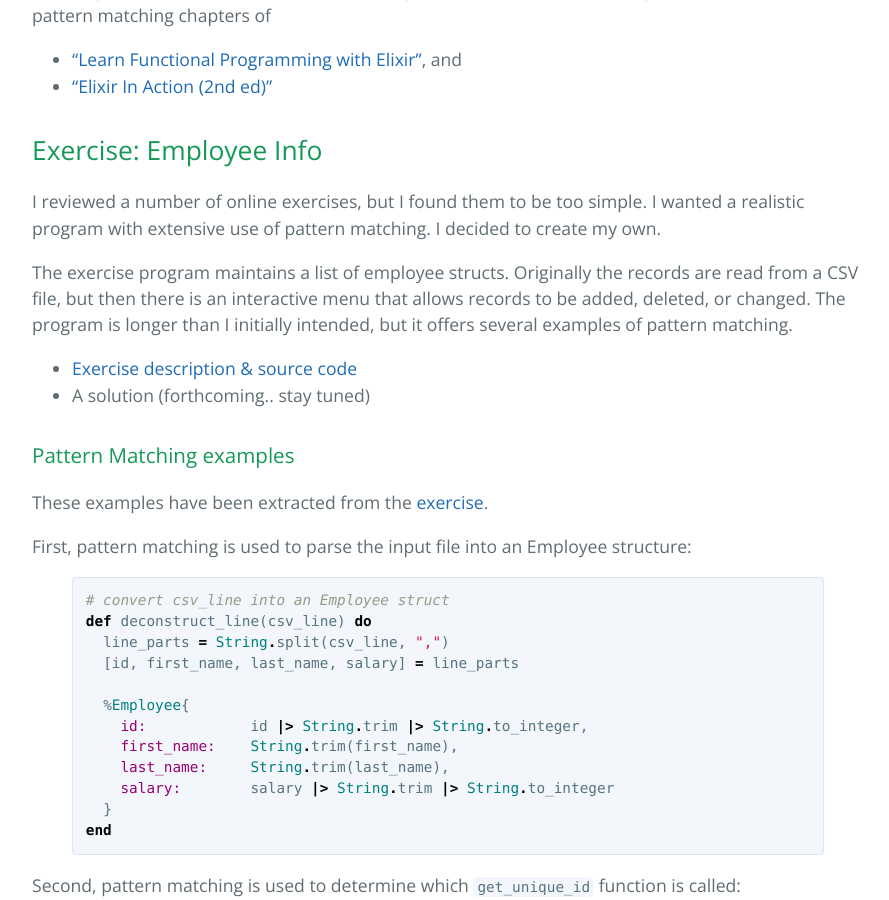
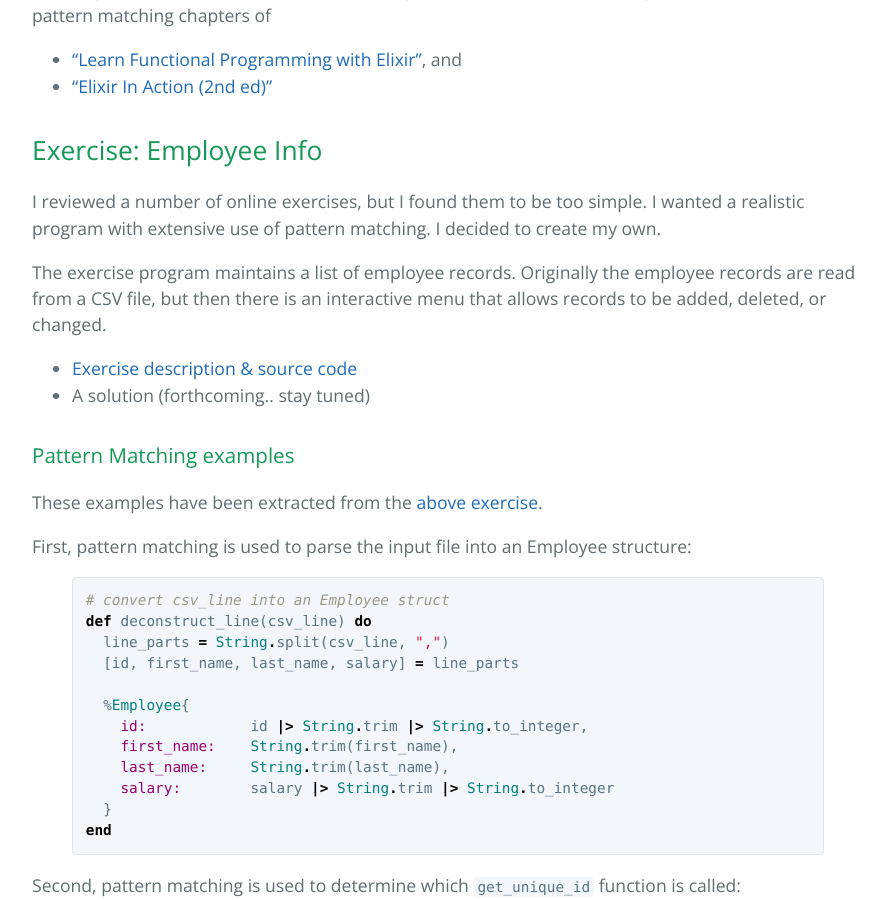
Before and after one commit to justingamble/justingamble.github.io, a Jekyll site: the page built from _posts/2019-06-02-study-session-2.markdown, in a window 1280 px wide and 900 px high, scrolled down 925 px. Shown: the whole window, without its empty margins (192-1081 px from the left). Built offline with Jekyll 4.4.1, drawn with Linux system fonts in a browser that asks for light colours.

Commit message:
Modifying exercise description

```diff
--- a/_posts/2019-06-02-study-session-2.markdown
+++ b/_posts/2019-06-02-study-session-2.markdown
@@ -28,14 +28,14 @@ relevant pattern matching chapters of
 
 I reviewed a number of online exercises, but I found them to be too simple.  I wanted a realistic program with extensive use of pattern matching.  I decided to create my own.
 
-The exercise program maintains a list of employee structs.  Originally the records are read from a CSV file, but then there is an interactive menu that allows records to be added, deleted, or changed.  The program is longer than I initially intended, but it offers several examples of pattern matching.
+The exercise program maintains a list of employee records.  Originally the employee records are read from a CSV file, but then there is an interactive menu that allows records to be added, deleted, or changed.
 
 * [Exercise description & source code](https://bitbucket.org/siberianTiger/elixir-sessions/src/master/exercises/employee-info/)
 * A solution (forthcoming.. stay tuned)
 
 ### Pattern Matching examples
 
-These examples have been extracted from the [exercise](https://bitbucket.org/siberianTiger/elixir-sessions/src/master/exercises/employee-info/).
+These examples have been extracted from the [above exercise](https://bitbucket.org/siberianTiger/elixir-sessions/src/master/exercises/employee-info/).
 
 First, pattern matching is used to parse the input file into an Employee structure:
 
```
